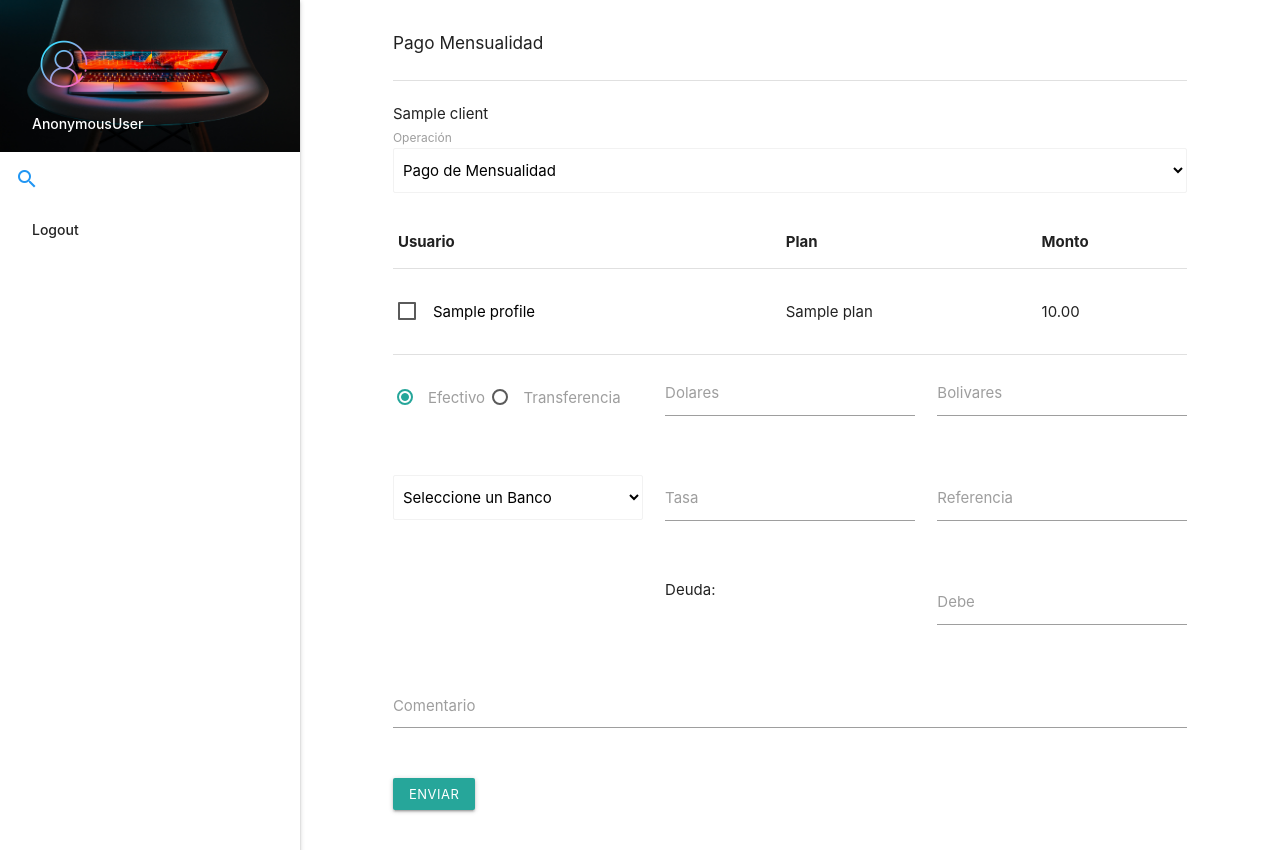
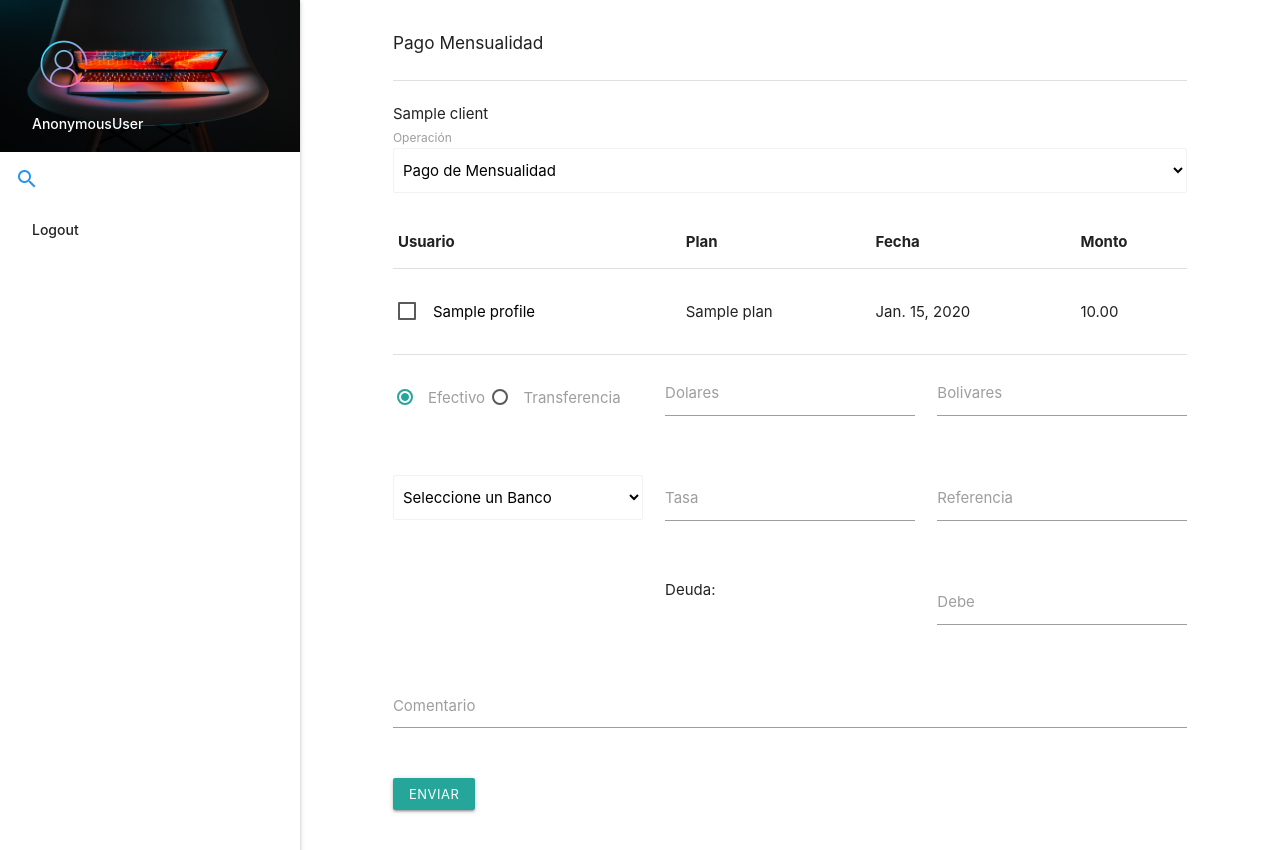
Before and after one commit to gabodl15/RB, a Django app: page /administration/client/1/payment/ in a window 1280 px wide. Run offline with Django 4.2, Linux system fonts and the light colour scheme; tables that the repository leaves empty hold one stand-in row (values such as "Sample post"); parts of the project's set-up code (start-up, migrations or seed data) failed here and were passed over.

Commit message:
Agregando la fecha en el formulario de pago, así los usuarios con mas de un perfil se sabrá cual está cancelando.

```diff
--- a/templates/forms/administration/payment.html
+++ b/templates/forms/administration/payment.html
@@ -12,6 +12,7 @@
             <tr>
                 <th>Usuario</th>
                 <th>Plan</th>
+                <th>Fecha</th>
                 <th>Monto</th>
             </tr>
         </thead>
@@ -27,6 +28,7 @@
                         </p>
                     </td>
                     <td>{{ profile.plan.name }}</td>
+                    <td>{{ profile.cutoff_date }}</td>
                     <td>{{ profile.plan.price }}</td>
                 </tr>
             {% endfor %}
```
